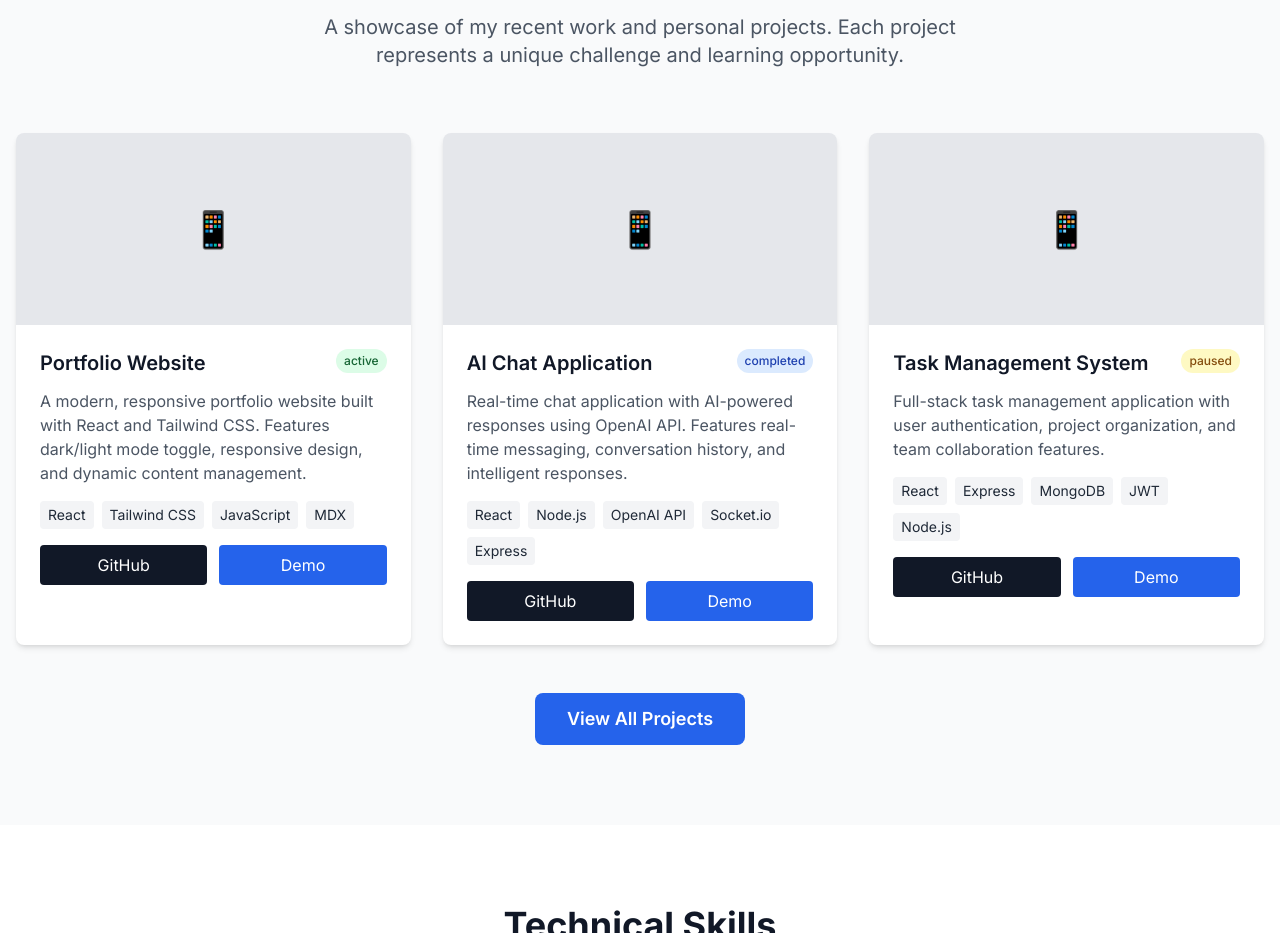
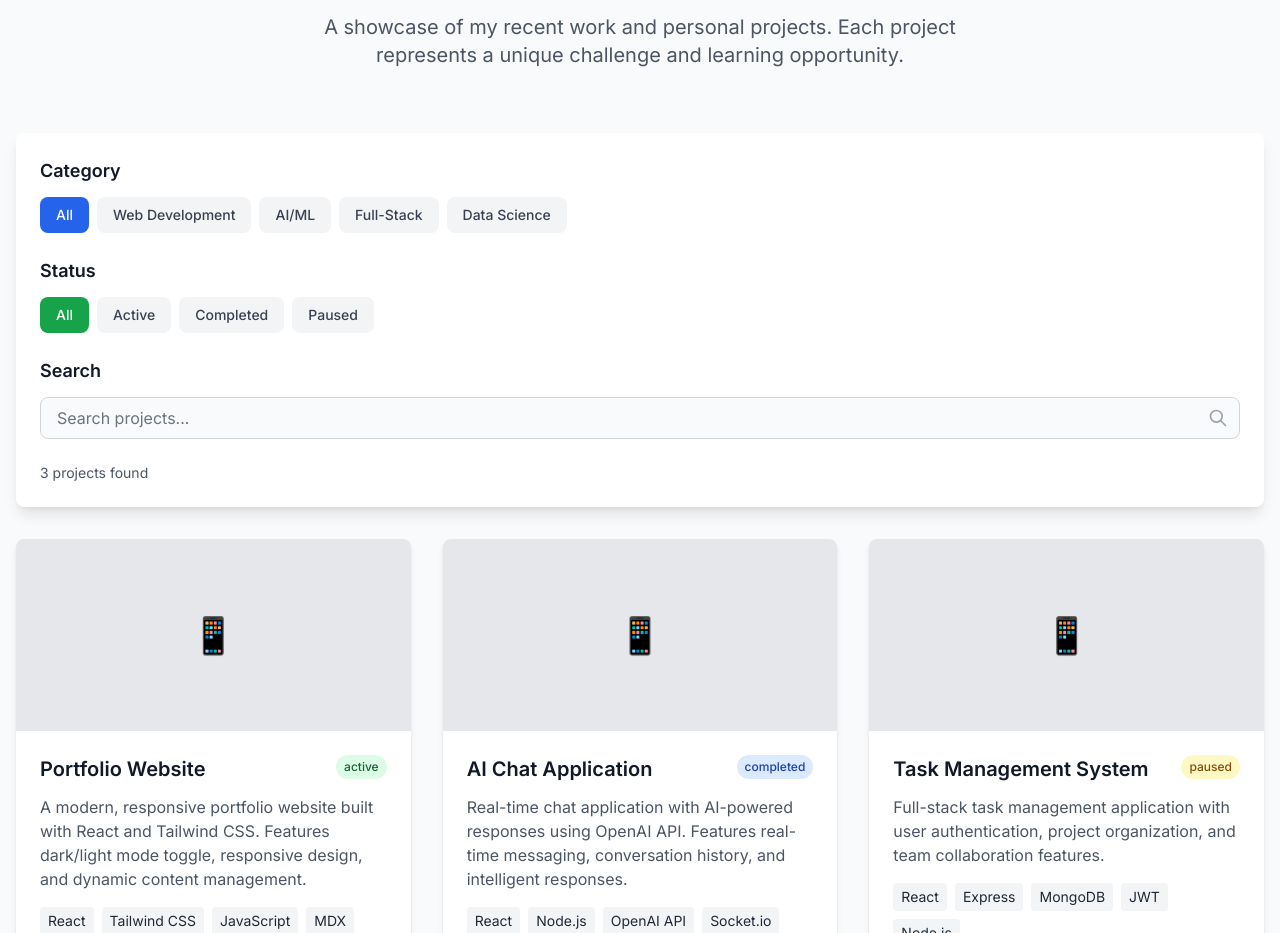
Before and after one commit to Codeblockz/My-Portfolio, a React (Create React App) app in the folder portfolio/: page / in a window 1280 px wide. Shown: the part 923-1856 px from the top of the page. Built offline with nearby package versions, Linux system fonts and the light colour scheme.

Commit message:
feat: Implement project filtering and search functionality in ProjectList component

```diff
--- a/portfolio/src/components/Projects/ProjectList.jsx
+++ b/portfolio/src/components/Projects/ProjectList.jsx
@@ -5,13 +5,41 @@ import projectsData from '../../content/projects/projects.json';
 const ProjectList = () => {
   const [showAll, setShowAll] = useState(false);
   const [projects, setProjects] = useState([]);
+  const [selectedCategory, setSelectedCategory] = useState('All');
+  const [selectedStatus, setSelectedStatus] = useState('All');
+  const [searchTerm, setSearchTerm] = useState('');
 
   useEffect(() => {
     setProjects(projectsData.projects);
   }, []);
 
-  const featuredProjects = projects.filter(project => project.featured);
-  const displayedProjects = showAll ? projects : featuredProjects;
+  // Get unique categories and statuses from projects
+  const categories = ['All', ...new Set(projects.map(project => project.category))];
+  const statuses = ['All', ...new Set(projects.map(project => project.status))];
+
+  // Filter projects based on selected filters
+  const filteredProjects = projects.filter(project => {
+    const matchesCategory = selectedCategory === 'All' || project.category === selectedCategory;
+    const matchesStatus = selectedStatus === 'All' || project.status === selectedStatus;
+    const matchesSearch = searchTerm === '' ||
+      project.title.toLowerCase().includes(searchTerm.toLowerCase()) ||
+      project.description.toLowerCase().includes(searchTerm.toLowerCase());
+
+    return matchesCategory && matchesStatus && matchesSearch;
+  });
+
+  const featuredProjects = filteredProjects.filter(project => project.featured);
+  const displayedProjects = showAll ? filteredProjects : featuredProjects;
+
+  // Clear all filters
+  const clearFilters = () => {
+    setSelectedCategory('All');
+    setSelectedStatus('All');
+    setSearchTerm('');
+  };
+
+  // Check if any filters are active
+  const hasActiveFilters = selectedCategory !== 'All' || selectedStatus !== 'All' || searchTerm !== '';
 
   return (
     <section id="projects" className="py-20 bg-gray-50 dark:bg-gray-900">
@@ -24,6 +52,91 @@ const ProjectList = () => {
             A showcase of my recent work and personal projects. Each project represents
             a unique challenge and learning opportunity.
           </p>
+        </div>
+
+        {/* Filter Controls */}
+        <div className="mb-8 p-6 bg-white dark:bg-gray-800 rounded-lg shadow-lg">
+          {/* Category Filters */}
+          <div className="mb-6">
+            <h3 className="text-lg font-semibold text-gray-900 dark:text-white mb-3">
+              Category
+            </h3>
+            <div className="flex flex-wrap gap-2">
+              {categories.map((category) => (
+                <button
+                  key={category}
+                  onClick={() => setSelectedCategory(category)}
+                  className={`px-4 py-2 rounded-lg text-sm font-medium transition-colors duration-200 ${
+                    selectedCategory === category
+                      ? 'bg-blue-600 text-white'
+                      : 'bg-gray-100 dark:bg-gray-700 text-gray-700 dark:text-gray-300 hover:bg-gray-200 dark:hover:bg-gray-600'
+                  }`}
+                >
+                  {category}
+                </button>
+              ))}
+            </div>
+          </div>
+
+          {/* Status Filters */}
+          <div className="mb-6">
+            <h3 className="text-lg font-semibold text-gray-900 dark:text-white mb-3">
+              Status
+            </h3>
+            <div className="flex flex-wrap gap-2">
+              {statuses.map((status) => (
+                <button
+                  key={status}
+                  onClick={() => setSelectedStatus(status)}
+                  className={`px-4 py-2 rounded-lg text-sm font-medium transition-colors duration-200 capitalize ${
+                    selectedStatus === status
+                      ? 'bg-green-600 text-white'
+                      : 'bg-gray-100 dark:bg-gray-700 text-gray-700 dark:text-gray-300 hover:bg-gray-200 dark:hover:bg-gray-600'
+                  }`}
+                >
+                  {status}
+                </button>
+              ))}
+            </div>
+          </div>
+
+          {/* Search Input */}
+          <div className="mb-6">
+            <h3 className="text-lg font-semibold text-gray-900 dark:text-white mb-3">
+              Search
+            </h3>
+            <div className="relative">
+              <input
+                type="text"
+                placeholder="Search projects..."
+                value={searchTerm}
+                onChange={(e) => setSearchTerm(e.target.value)}
+                className="w-full px-4 py-2 pr-10 border border-gray-300 dark:border-gray-600 rounded-lg bg-gray-50 dark:bg-gray-700 text-gray-900 dark:text-white placeholder-gray-500 dark:placeholder-gray-400 focus:outline-none focus:ring-2 focus:ring-blue-500 focus:border-transparent"
+              />
+              <div className="absolute inset-y-0 right-0 pr-3 flex items-center">
+                <svg className="h-5 w-5 text-gray-400" fill="none" stroke="currentColor" viewBox="0 0 24 24">
+                  <path strokeLinecap="round" strokeLinejoin="round" strokeWidth={2} d="M21 21l-6-6m2-5a7 7 0 11-14 0 7 7 0 0114 0z" />
+                </svg>
+              </div>
+            </div>
+          </div>
+
+          {/* Filter Controls Bottom Row */}
+          <div className="flex flex-col sm:flex-row sm:items-center sm:justify-between gap-4">
+            <div className="flex items-center gap-4">
+              {hasActiveFilters && (
+                <button
+                  onClick={clearFilters}
+                  className="px-4 py-2 bg-gray-200 dark:bg-gray-700 text-gray-700 dark:text-gray-300 rounded-lg hover:bg-gray-300 dark:hover:bg-gray-600 transition-colors duration-200"
+                >
+                  Clear Filters
+                </button>
+              )}
+              <div className="text-sm text-gray-600 dark:text-gray-400">
+                {displayedProjects.length} {displayedProjects.length === 1 ? 'project' : 'projects'} found
+              </div>
+            </div>
+          </div>
         </div>
 
         <div className="grid grid-cols-1 md:grid-cols-2 lg:grid-cols-3 gap-8 mb-12">
```
Also changed, not shown: 2 other files (tests, documents, lock files or other folders).
